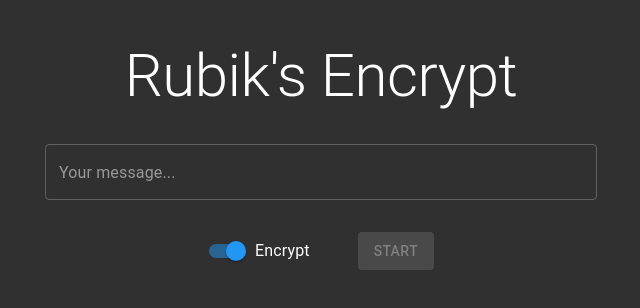
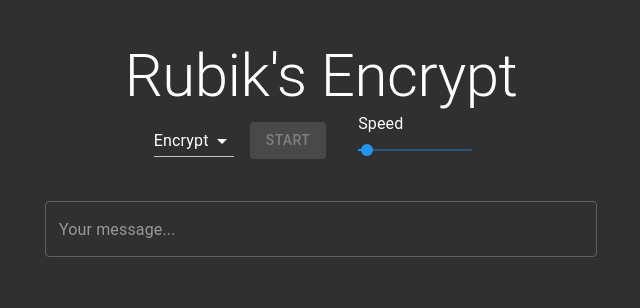
Before and after one commit to dwarkeshsp/rubiksencrypt, a React (Create React App) app: page / in a window 1280 px wide. Shown: the top 308 px of the page, without its empty margins (319-959 px from the left). Built offline with nearby package versions, Linux system fonts and the light colour scheme.

Commit message:
added speed

```diff
--- a/src/App.js
+++ b/src/App.js
@@ -2,9 +2,9 @@ import {
   Button,
   Container,
   CssBaseline,
-  FormControlLabel,
+  NativeSelect,
   Grid,
-  Switch,
+  Slider,
   TextField,
   Typography
 } from "@material-ui/core";
@@ -15,18 +15,39 @@ function App() {
   const [message, setMessage] = useState("");
   const [encrypt, setEncrypt] = useState(true);
   const [running, setRunning] = useState(false);
+  const [speed, setSpeed] = useState(50);
   const [key, setKey] = useState("");
 
-  return (
-    <div>
-      <CssBaseline />
-      <Container
-        maxWidth="sm"
-        style={{ paddingTop: "2.5rem", paddingBottom: "2.5rem" }}
+  const Options = () => (
+    <Grid container justify="center" alignItems="center" spacing={4}>
+      <NativeSelect value={encrypt} onChange={() => setEncrypt(!encrypt)}>
+        <option value={true}>Encrypt</option>
+        <option value={false}>Decrypt</option>
+      </NativeSelect>
+      <Grid item>
+        <Button
+          color={running ? "secondary" : "primary"}
+          onClick={() => setRunning(!running)}
+          disabled={message.length <= 6 || (!encrypt && key.length < 240)}
+          variant="contained"
         >
-        <Typography align="center" variant="h2">
-          Rubik's Encrypt
-        </Typography>
+          {running ? "Stop" : "Start"}
+        </Button>
+      </Grid>
+      <Grid item xs={3}>
+        <Typography>Speed</Typography>
+        <Slider
+          value={speed}
+          onChange={(e, value) => setSpeed(value)}
+          min={10}
+          max={500}
+        />
+      </Grid>
+    </Grid>
+  );
+
+  const Input = () => (
+    <React.Fragment>
       <TextField
         style={{
           paddingTop: "2rem",
@@ -49,29 +70,23 @@ function App() {
           fullWidth
         />
       )}
-        <Grid container justify="center">
-          <FormControlLabel
-            style={{ paddingRight: "2rem" }}
-            control={
-              <Switch
-                checked={encrypt}
-                onChange={() => setEncrypt(!encrypt)}
-                color="primary"
-              />
-            }
-            label={encrypt ? "Encrypt" : "Decrypt"}
-          />
-          <Button
-            color={running ? "secondary" : "primary"}
-            onClick={() => setRunning(!running)}
-            disabled={message.length <= 6 || (!encrypt && key.length < 240)}
-            variant="contained"
+    </React.Fragment>
+  );
+
+  return (
+    <div>
+      <CssBaseline />
+      <Container
+        maxWidth="sm"
+        style={{ paddingTop: "2.5rem", paddingBottom: "2.5rem" }}
       >
-            {running ? "Stop" : "Start"}
-          </Button>
-        </Grid>
+        <Typography align="center" variant="h2">
+          Rubik's Encrypt
+        </Typography>
+        <Options />
+        <Input />
       </Container>
-      <Cube message={message} running={running} key={key} />
+      <Cube message={message} running={running} speed={speed} key={key} />
     </div>
   );
 }
--- a/src/Cube.js
+++ b/src/Cube.js
@@ -12,7 +12,7 @@ export default function Cube({ message, running, key }) {
   useEffect(() => setCube(generateCube(message)), [message]);
 
   useEffect(() => {
-    while (running) {}
+    // while (running) {}
   }, [running]);
 
   return (
```
Lines whose indentation alone changed are shown as unchanged.
